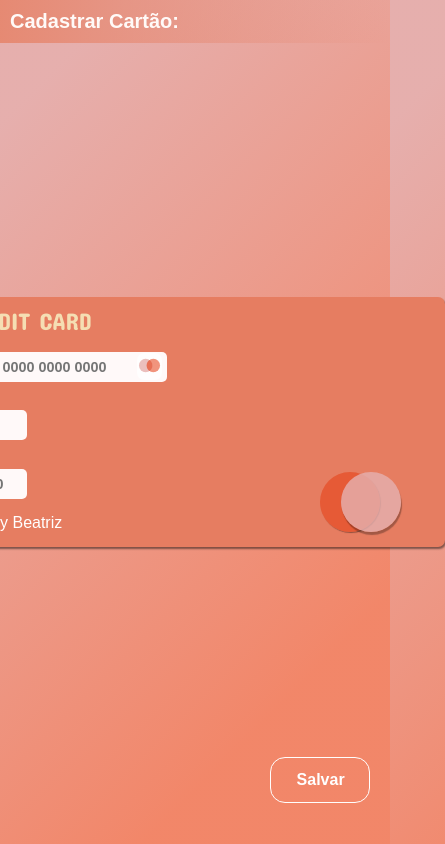
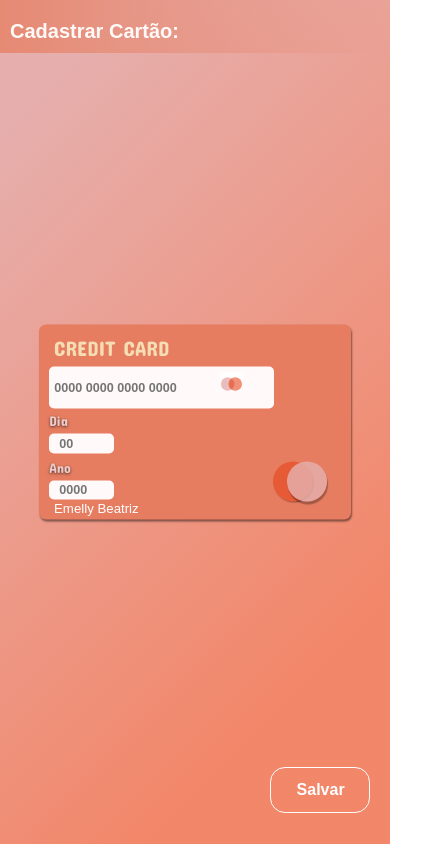
Before and after one commit to emellydev/adicionar-cartao, a plain HTML site: page index.html in a window 390 px wide. Shown: the whole page, 445 px wide, since content can reach past the window. Drawn offline with Linux system fonts and the light colour scheme; a web font is replaced by a local one.

Commit message:
atualizando projeto

```diff
--- a/index.html
+++ b/index.html
@@ -27,28 +27,29 @@
 
 
         </input>
-                <label for="">Dia</label>
+                <label for="day">Dia</label>
                 <input type="number" placeholder="00" id="day"></input>
 
-
-            Ano <input type="number" name="ano" id="year" placeholder="0000">
+                <label for="year">Ano</label>
+            <input type="number" name="year" id="year" placeholder="0000">
         </section>
 
 
 
-        <section class="nome">
+        <div class="nome">
             <a href="https://github.com/emellydev">
                 <p>Emelly Beatriz</p>
             </a>
-        </section>
+        </div>
 
         <div class="logo">
             <p></p>
         </div>
+
     </section>
 
-    <Section class="button">
+    <div class="button">
         <button>Salvar</button>
-    </Section>
+    </div>
 </body>
 </html>
--- a/style.css
+++ b/style.css
@@ -41,7 +41,8 @@ header > h1 {
 }
 .cartao-body {
     background-color: #E67D61;
-    width: 500px;
+    min-width: 400px;
+    max-width: 500px;
     height: 250px;
     border-radius: 7px;
     display: flex;
@@ -208,3 +209,61 @@ Button:active {
     transform: translateY(5px);
     box-shadow: 0 2px #d35400;
 }
+
+@media(max-width: 500px) {
+
+    header {
+        padding-top: 10px;
+    }
+    .cartao-body {
+        font-size: 14px;
+        min-width: 80vw;
+        height: 50vw;
+        border-radius: 7px;
+        display: flex;
+    }
+
+    .inputcard {
+        width: 200px;
+        height: 5vh;
+        margin: 3px 5px;
+    }
+
+    .visaCard {
+        top: 2vw;
+        height: 8px;
+    }
+
+    .informacoes {
+        margin: 0px 5px;
+        top: 20%;
+
+    }
+
+    label {
+        margin-left: 5px;
+
+    }
+
+     #day, #year {
+        margin: 5px;
+        height: 5vw;
+    }
+
+
+    .cartao-body > .logo {
+        width: 40px;
+        height: 40px;
+    }
+
+    .cartao-body > .logo::after {
+        width: 40px;
+        height: 40px;
+    }
+
+    .cartao-body > .nome > a {
+        font-size: 3.4vw;
+
+    }
+
+}
```
